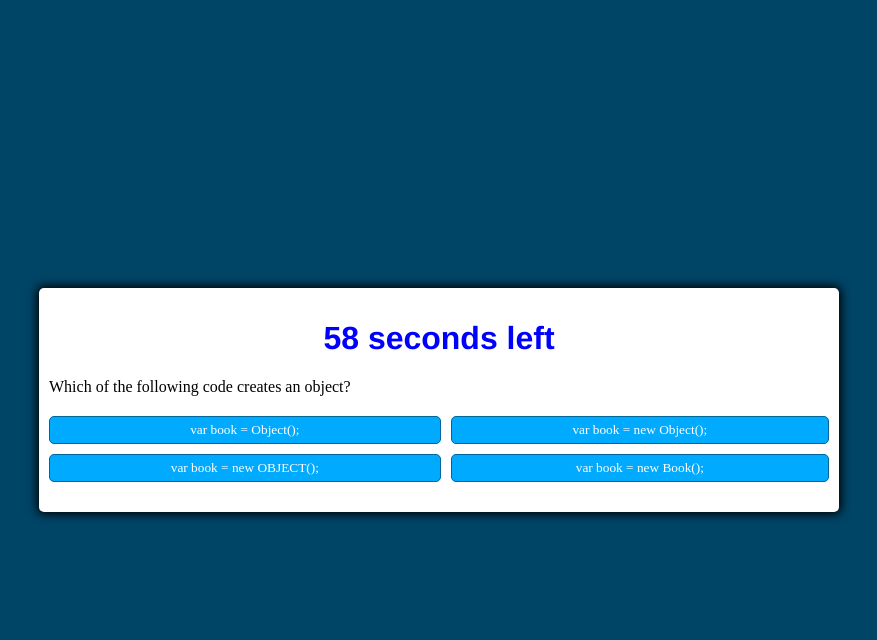
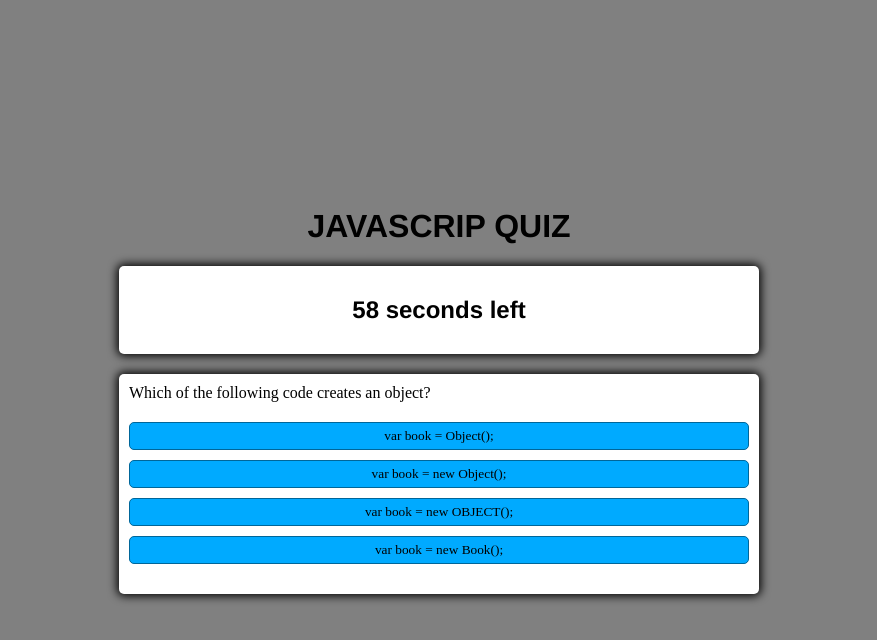
Before and after one commit to samrod777/Javascript-Code-Quiz---HW4, a plain HTML site: page quiz.html in a window 1280 px wide. Both pictures are taken after a click on the button "Start". Shown: the whole page, without its empty margins (201-1078 px from the left). Drawn offline with Linux system fonts and the light colour scheme.

Commit message:
UI complete, timer added

```diff
--- a/quiz.html
+++ b/quiz.html
@@ -8,10 +8,16 @@
   <title>Quiz App</title>
 </head>
 <body>
+  <div class="MainContainer">
+    <h1>JAVASCRIP QUIZ</h1>
+  <div class="TimeAndScore">
+    <h2 class="time"></h1>
+    <div id="main">
+      <h2 class="score"></h2>
+    </div>
+  </div>
+  <div class="container">
 
-  <div class="container">
-    <h1 class="time"></h1>
-    <div id="main"></div>
     <div id="question-container" class="hide">
       <div id="question">Question</div>
       <div id="answer-buttons" class="btn-grid">
@@ -21,11 +27,14 @@
         <button class="btn">Answer 4</button>
       </div>
     </div>
+
     <div class="controls">
       <button id="start-btn" class="start-btn btn">Start</button>
       <button id="next-btn" class="next-btn btn hide">Next</button>
     </div>
+
   </div>
+</div>
 
   <script defer src="script.js"></script>
 
--- a/script.js
+++ b/script.js
@@ -22,8 +22,9 @@ function startGame() {
   shuffledQuestions = questions.sort(() => Math.random() - .5)
   currentQuestionIndex = 0
   questionContainerElement.classList.remove('hide')
+  setTime()
   setNextQuestion()
-  setTime()
+
 }
 
 function setNextQuestion() {
@@ -36,6 +37,7 @@ function showQuestion(question) {
   question.answers.forEach(answer => {
     const button = document.createElement('button')
     button.innerText = answer.text
+
     button.classList.add('btn')
     if (answer.correct) {
       button.dataset.correct = answer.correct
@@ -62,6 +64,7 @@ function selectAnswer(e) {
   })
   if (shuffledQuestions.length > currentQuestionIndex + 1) {
     nextButton.classList.remove('hide')
+
   } else {
     startButton.innerText = 'Restart'
     startButton.classList.remove('hide')
@@ -72,7 +75,8 @@ function setStatusClass(element, correct) {
   clearStatusClass(element)
   if (correct) {
     element.classList.add('correct')
-  } else {
+  }
+  else {
     element.classList.add('wrong')
   }
 }
@@ -81,6 +85,33 @@ function clearStatusClass(element) {
   element.classList.remove('correct')
   element.classList.remove('wrong')
 }
+
+function setTime() {
+  var timerInterval = setInterval(function() {
+    secondsLeft--;
+    timeEl.textContent = secondsLeft + " seconds left";
+
+    if(secondsLeft === 0) {
+      clearInterval(timerInterval);
+      sendMessage();
+
+    }
+
+  }, 1000);
+}
+
+function sendMessage() {
+  timeEl.textContent = "Time is up! ";
+
+}
+
+// function score (){
+//   var score = 0
+//   for (correct = true; i <= length - 1; i++) {
+//     password = password + CombinedCharacters[Math.floor(Math.random() * CombinedCharacters.length)];
+//   }
+//   return password
+// }
 
 const questions = [
   {
@@ -92,7 +123,6 @@ const questions = [
       { text: 'Yo mama\'s computer', correct: false }
     ]
   },
-
   {
     question: 'What is the correct JavaScript syntax to write "Hello World"?',
     answers: [
@@ -175,24 +205,3 @@ const questions = [
     ]
   }
 ]
-
-function setTime() {
-  var timerInterval = setInterval(function() {
-    secondsLeft--;
-    timeEl.textContent = secondsLeft + " seconds left";
-
-    if(secondsLeft === 0) {
-      clearInterval(timerInterval);
-      sendMessage();
-    }
-
-  }, 1000);
-}
-
-function sendMessage() {
-  timeEl.textContent = "Time is up! ";
-
-
-}
-
-// setTime();
--- a/style.css
+++ b/style.css
@@ -10,7 +10,6 @@
   }
 
   body {
-    --hue: var(--hue-neutral);
     padding: 0;
     margin: 0;
     display: flex;
@@ -18,34 +17,38 @@
     height: 100vh;
     justify-content: center;
     align-items: center;
-    background-color: hsl(var(--hue), 100%, 20%);
+    background-color: gray
   }
-  h1{
+
+
+  h1, h2{
       font-family: 'Franklin Gothic Medium', 'Arial Narrow', Arial, sans-serif;
-      color: blue;
+      color: black;
       text-align: center;
   }
 
-  body.correct {
-    --hue: var(--hue-correct);
+  /* body.correct {
+    background-color: green;
   }
 
   body.wrong {
-    --hue: var(--hue-wrong);
-  }
+    background-color: red;
+  } */
 
-  .container {
+  .container, .TimeAndScore {
+    margin: 20px auto;
     width: 800px;
     max-width: 80%;
     background-color: white;
     border-radius: 5px;
     padding: 10px;
     box-shadow: 0 0 10px 2px;
+
   }
 
   .btn-grid {
     display: grid;
-    grid-template-columns: repeat(2, auto);
+    /* grid-template-columns: repeat(2, auto); */
     gap: 10px;
     margin: 20px 0;
   }
@@ -56,7 +59,7 @@
     background-color: hsl(var(--hue), 100%, 50%);
     border-radius: 5px;
     padding: 5px 10px;
-    color: white;
+    color: black;
     outline: none;
   }
 
@@ -74,7 +77,7 @@
   }
 
   .start-btn, .next-btn {
-    font-size: 1.5rem;
+    font-size: 1.25rem;
     font-weight: bold;
     padding: 10px 20px;
   }
```
